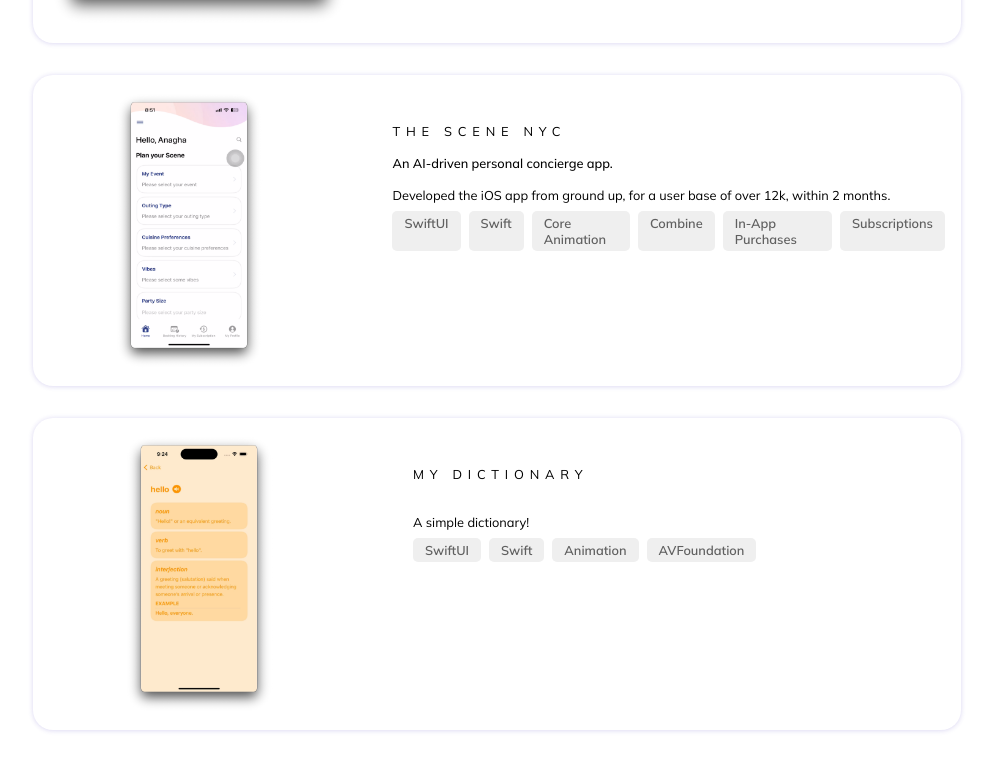
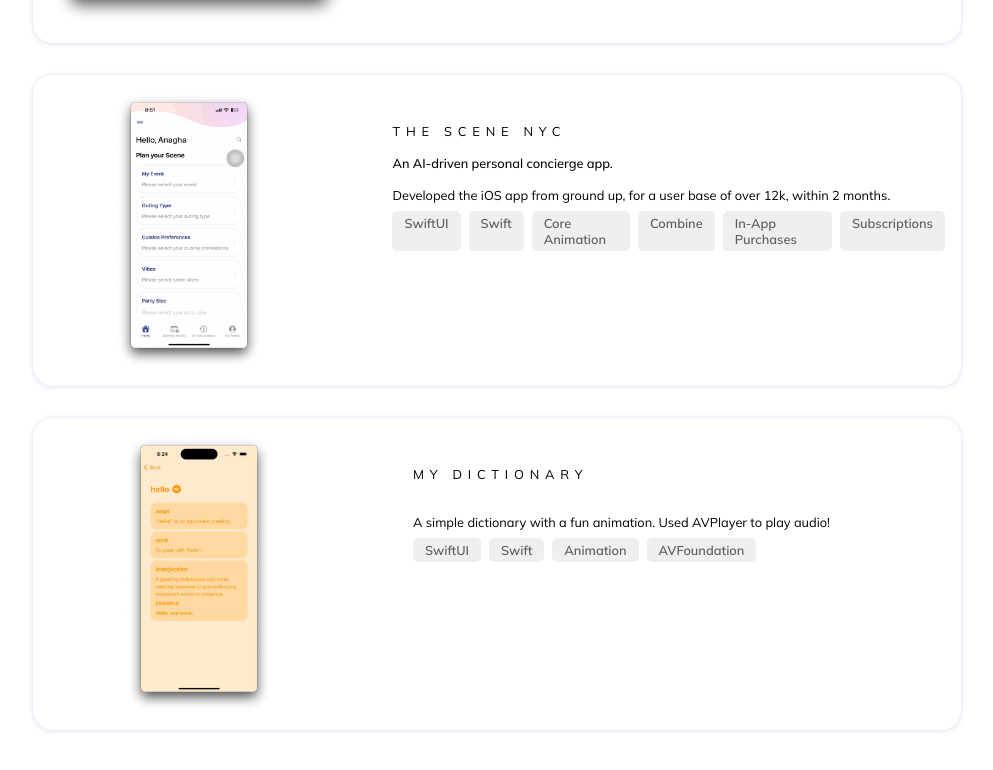
Before and after one commit to anaghajp1996/anagha-portfolio, a Next.js app: page / in a window 1280 px wide. Shown: the part 1461-2231 px from the top of the page, without its empty margins (143-1136 px from the left). Built offline with nearby package versions, Linux system fonts and the light colour scheme.

Commit message:
chore: Update dictionary link

```diff
--- a/src/app/expertise.tsx
+++ b/src/app/expertise.tsx
@@ -65,11 +65,11 @@
       ></Work>
       <Work
         imageSrc="/Dictionary.png"
-        postSrc="https://github.com/anaghajp1996/MyDictionary"
+        postSrc="https://github.com/anaghajp1996/MyDictionary/tree/main/MyDictionary"
         width={150.0}
         height={279.6}
         title="My Dictionary"
-        description="A simple dictionary!"
+        description="A simple dictionary with a fun animation. Used AVPlayer to play audio!"
         subTitle=""
         techUsed={["SwiftUI", "Swift", "Animation", "AVFoundation"]}
       ></Work>
```
